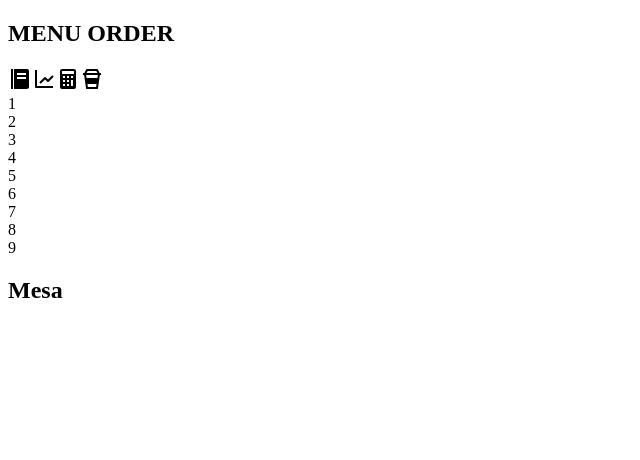
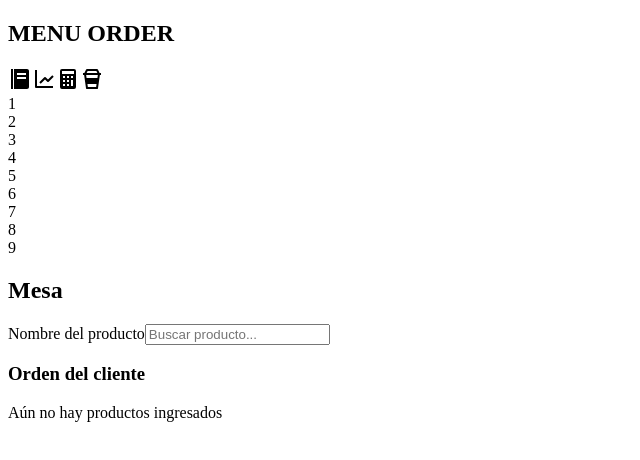
Before and after one commit to micaelamerino/menu-order, a React (Vite) app: page / in a window 1280 px wide. Shown: the top 460 px of the page, without its empty margins (0-640 px from the left). Built offline with nearby package versions, Linux system fonts and the light colour scheme; the HTML template or start-up script is replaced by a standard one.

Commit message:
Funcionalidad en  'Order', filtrado de productos

```diff
--- a/src/Styles.css
+++ b/src/Styles.css
@@ -163,3 +163,43 @@
     font-size: x-large;
     cursor: pointer;
 }
+
+.table:hover {
+    box-shadow: 0px 0px 10px 3px rgb(253, 152, 0);
+    transition: .3s;
+}
+
+.form-search {
+    padding: 1em;
+    display: flex;
+    flex-direction: column;
+    gap: 5px;
+    background-color: #797979;
+}
+
+.form-search > input {
+    width: 300px;
+    outline: none;
+    border-radius: 5px;
+    border: 1px solid var(--gris-oscuro);
+    padding: 6px 8px;
+}
+
+.products-list {
+    background-color: #fff;
+    display: flex;
+    flex-direction: column;
+    gap: 5px;
+}
+
+.products-list > p {
+    cursor: pointer;
+    padding: 5px;
+}
+.products-list > p:hover{
+    background-color: #e0e0e0;
+}
+
+.order-client {
+    padding: 1em;
+}
--- a/src/pages/Order.jsx
+++ b/src/pages/Order.jsx
@@ -1,18 +1,85 @@
+import { useContext, useEffect, useRef, useState } from "react";
+import { ProductContext } from "../context/ProductContext";
+
 const Order = () => {
-  let tables = [1, 2, 3, 4, 5, 6, 7, 8, 9]
+  const { products } = useContext(ProductContext);
+  let tables = [1, 2, 3, 4, 5, 6, 7, 8, 9];
+  const [search, setSearch] = useState("");
+  const [filterProducts, setFilterProducts] = useState([]);
+  const [orderClient, setOrderClient] = useState([]);
+  const form = useRef();
+
+  const handleChange = (e) => {
+    setSearch(e.target.value);
+  };
+
+  useEffect(() => {
+    if (search != "") {
+      const searchProduct = products.filter((p) =>
+        p.nombre.toLowerCase().includes(search.toLowerCase())
+      );
+      if (searchProduct.length > 0) {
+        setFilterProducts(searchProduct);
+      }
+    } else {
+      setFilterProducts([]);
+    }
+  }, [search, products]);
+
+  const handleClick = (e) => {
+    setOrderClient([...orderClient, e]);
+    setSearch("");
+    form.current.reset();
+  };
 
   return (
     <main className="order-section">
       <section className="tables-section">
         {tables.map((e) => (
-          <div key={e} className="table"><span>{e}</span></div>
+          <div key={e} className="table">
+            <span>{e}</span>
+          </div>
         ))}
       </section>
       <section className="dataTables-section">
-      <h2 className="header-form">Mesa</h2>
+        <h2 className="header-form">Mesa</h2>
+        <form ref={form} className="form-search">
+          <label>Nombre del producto</label>
+          <input
+            onChange={handleChange}
+            type="text"
+            placeholder="Buscar producto..."
+            autoComplete="off"
+          />
+          <div className="products-list">
+            {filterProducts.length > 0 &&
+              filterProducts?.map((e) => (
+                <p onClick={() => handleClick(e)} key={e.codigo}>
+                  {e.nombre}
+                </p>
+              ))}
+          </div>
+        </form>
+
+        <section className="order-client">
+          <h3>Orden del cliente</h3>
+          {orderClient.length > 0 ? (
+            orderClient?.map((e) => (
+              <article key={e.codigo}>
+                <p>
+                  <b>{e.nombre}</b>
+                </p>
+                <p>$ {e.precio}</p>
+                <button>X</button>
+              </article>
+            ))
+          ) : (
+            <p>Aún no hay productos ingresados</p>
+          )}
+        </section>
       </section>
     </main>
-  )
-}
+  );
+};
 
-export default Order
+export default Order;
```
